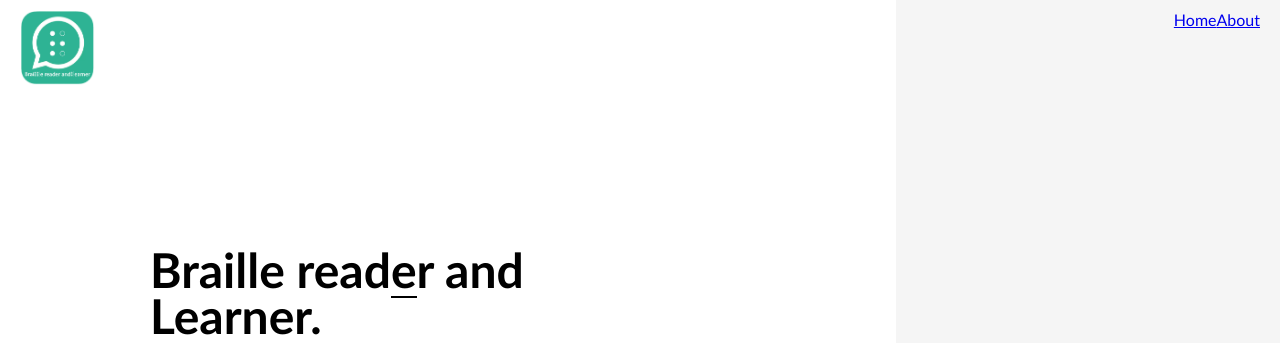
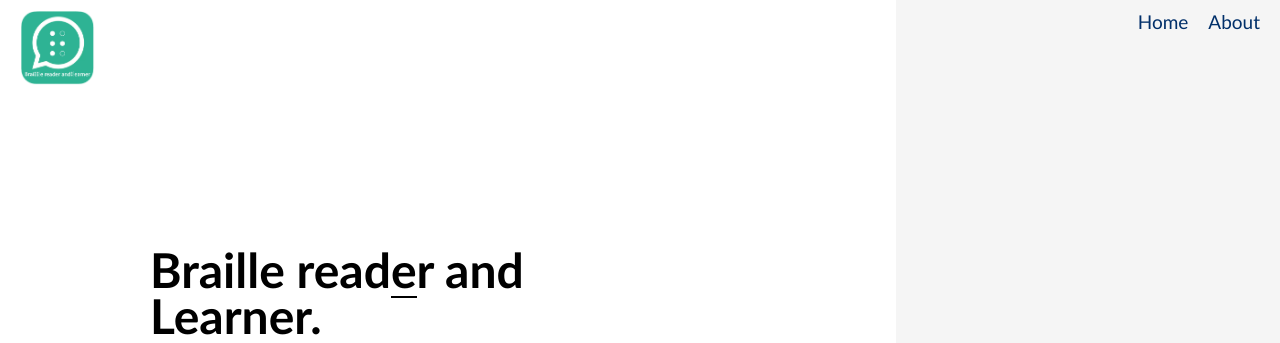
Before and after one commit to Cheff-Jeff/BrailleReaderAndLearner, a PHP site: page / in a window 1280 px wide. Shown: the top 343 px of the page. Run offline with PHP 8.4, Linux system fonts and the light colour scheme.

Commit message:
update header style

```diff
--- a/src/css/style.css
+++ b/src/css/style.css
@@ -36,6 +36,19 @@ header{
   display: flex;
   padding: 0;
   margin: 0;
+}
+
+.nav ul a{
+  font-size: var(--mainSize);
+  color: var(--btnBlue);
+  text-decoration: none;
+  margin-left: 20px;
+  transition: color .3s ease-in-out;
+}
+
+.nav ul a:hover{
+  color: var(--btnGreen);
+  transition: color .3s ease-in-out;
 }
 
 body{
```
